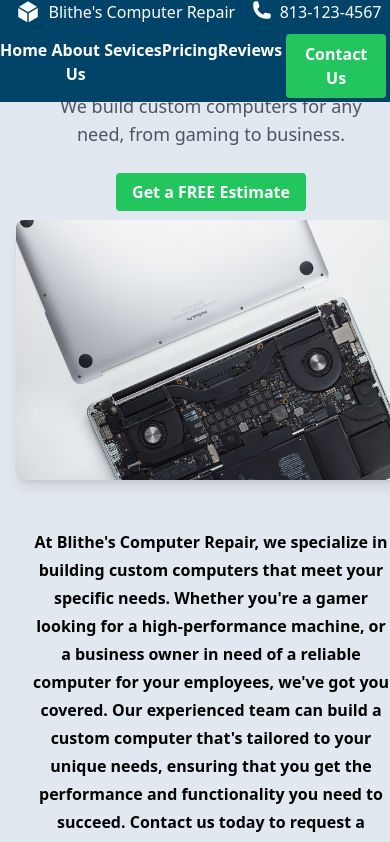
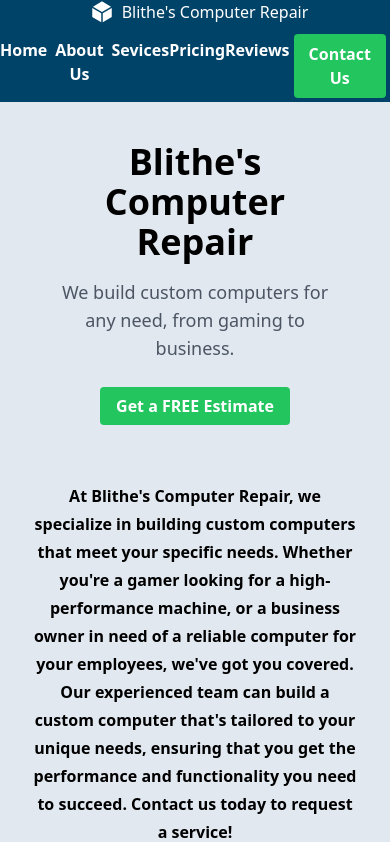
Before and after one commit to PKFireBarry/repair-landing-page, a React (Create React App) app: page / in a window 390 px wide. Shown: the top 842 px of the page. Built offline with nearby package versions, Linux system fonts and the light colour scheme.

Commit message:
Version 0.0.9
Bug:
- Fixed the styling of homepage on mobile devices

```diff
--- a/src/App.js
+++ b/src/App.js
@@ -19,7 +19,7 @@ function App() {
     <div className="App bg-slate-200 snap-y snap-mandatory overflow-x-hidden scroll-smooth">
 
 
-      <NavBar/>
+      <NavBar className=''/>
       <Hero className='snap-center '/>
       <About className='snap-center '/>
       <Pricing className='snap-center '/>
--- a/src/components/Header.jsx
+++ b/src/components/Header.jsx
@@ -14,7 +14,7 @@ function Header() {
           <a href='/'>Blithe's Computer Repair</a>
           </div>
 
-          <div className='flex'>
+          <div className='hidden md:flex'>
           <PhoneIcon className='w-5 h-5 mx-2'/>
           <p className=''>813-123-4567</p>
           </div>
--- a/src/components/Hero.jsx
+++ b/src/components/Hero.jsx
@@ -7,9 +7,9 @@ function Hero() {
 
 
   return (
-<div className='flex h-screen w-full flex-col md:flex-row justify-center items-center bg-slate-200 m-4'>
-  <div className='max-w-2xl mx-8 mb-4'>
-    <h1 className='font-bold text-4xl mb-4'>Blithe's Computer Repair</h1>
+<div className='flex flex-col items-center justify-center h-screen bg-slate-200 m-4'>
+  <div className='max-w-2xl mx-8 mb-4 text-center'>
+    <h1 className='font-bold text-4xl mb-4 mt-32'>Blithe's Computer Repair</h1>
     <p className='text-lg text-gray-600 mb-8'>We build custom computers for any need, from gaming to business.</p>
     <motion.a
     initial={{ x:-250 , opacity: 0 }}
@@ -25,7 +25,7 @@ function Hero() {
     transition={{ duration: 1.5 }}
     whileInView={{ opacity: 1, x: 0 }}
 
-    src={logo} alt='macbook photo' className='rounded-lg shadow-lg border-1 border-black' />
+    src={logo} alt='macbook photo' className='hidden sm:block rounded-lg shadow-lg border-1 border-black mx-auto' />
 
     <motion.p
     viewport={{ once: true }}
--- a/src/components/NavBar.jsx
+++ b/src/components/NavBar.jsx
@@ -12,7 +12,7 @@ function NavBar() {
         <a className='font-bold pt-2 hover:underline' href='#services'>Sevices</a>
         <a className='font-bold pt-2 hover:underline' href='#pricing'>Pricing</a>
         <a className='font-bold pt-2 hover:underline' href='#reviews'>Reviews</a>
-        <a href='#contact' className='bg-green-500 hover:bg-green-600 text-white m-1 font-bold py-2 px-4 rounded'>Contact Us</a>
+        <a href='#contact' className='bg-green-500 hover:bg-green-600 text-white m-1 font-bold py-2 px-2 rounded'>Contact Us</a>
     </div>
     </div>
 
```
